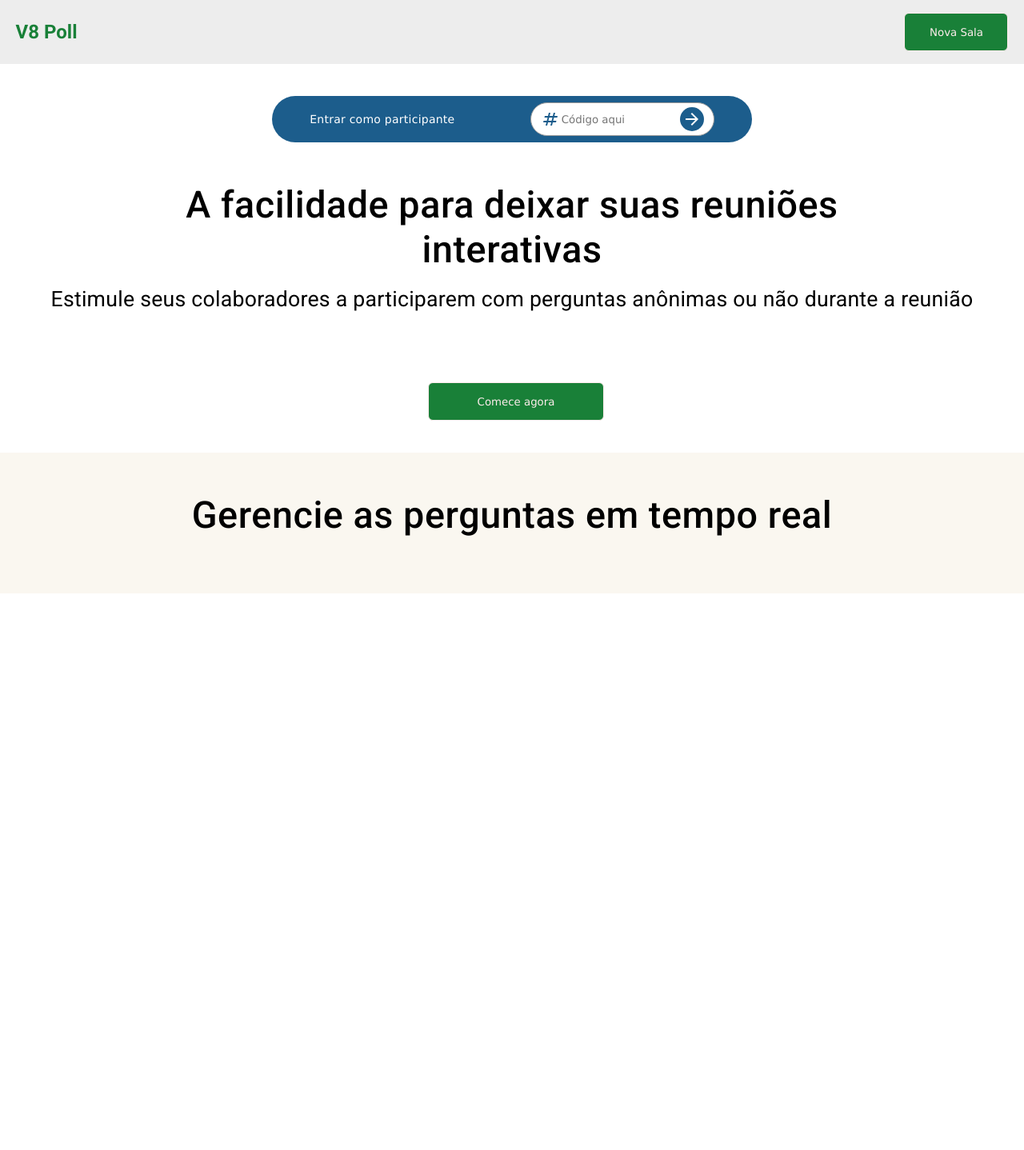
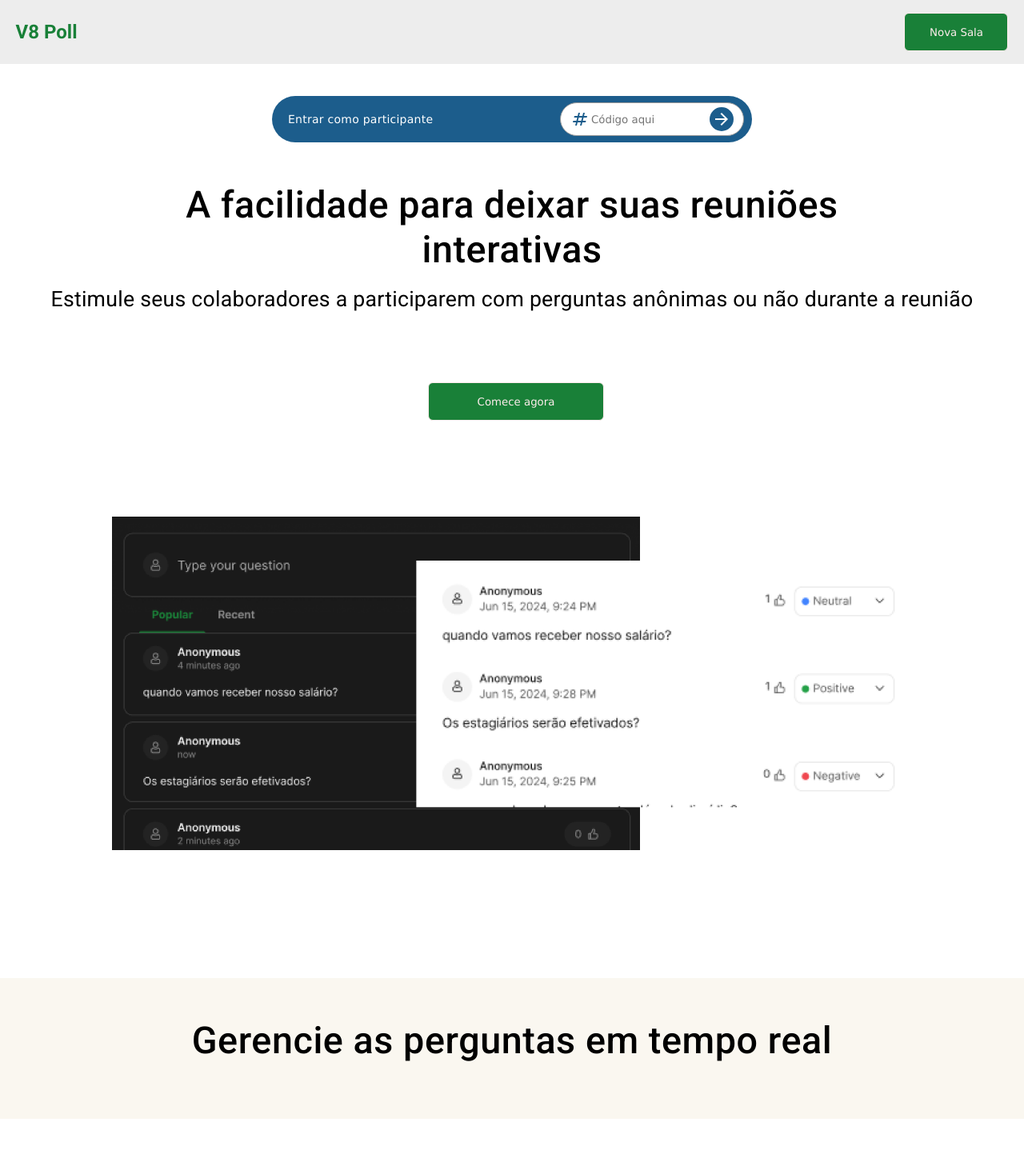
Before and after one commit to RobsonRioki/Desafio-Angular-V8, an Angular app in the folder SilentPool/: page /home-new in a window 1280 px wide. Shown: the whole page at 80% size. Before the commit the page ends 800 px from the top, so only its background shows below. Built offline with nearby package versions, Linux system fonts and the light colour scheme.

Commit message:
adicionando a imagem e arrumando a input

```diff
--- a/SilentPool/src/app/pages/home-new/home-new.component.css
+++ b/SilentPool/src/app/pages/home-new/home-new.component.css
@@ -23,3 +23,8 @@
     font-weight: bold;
     margin: 0;
 }
+
+.imgExs{
+    width: 1000px;
+    margin: 120px auto;
+}
--- a/SilentPool/src/app/pages/home-new/home-new.component.html
+++ b/SilentPool/src/app/pages/home-new/home-new.component.html
@@ -13,6 +13,6 @@
 </app-container-info>
 
 <app-button widthBtn='220' typeBtn="tertiary" textBtn="Comece agora"></app-button>
-
+<img src="../../../assets/img/imgsEXs.png" alt="Imagem exemplo tela de perguntas" class="imgExs">
 <app-container-info [corFundo]="'#FAF7F0'" [exibir]="exibir" [titulo]="'Gerencie as perguntas em tempo real'">
 </app-container-info>
--- a/SilentPool/src/app/shared/container-info/container-info.component.css
+++ b/SilentPool/src/app/shared/container-info/container-info.component.css
@@ -16,8 +16,13 @@
     border-radius: 32px;
     background-color: #1C5D8C;
     align-items: center;
-    justify-content: space-around;
+    justify-content: space-between;
     color: white;
+    padding: 0 10px;
+}
+
+.divEntrarParticipante span{
+    margin-left: 10px;
 }
 
 .divInserirCodigo {
```
Also changed, not shown: SilentPool/src/assets/img/imgsEXs.png (added).
